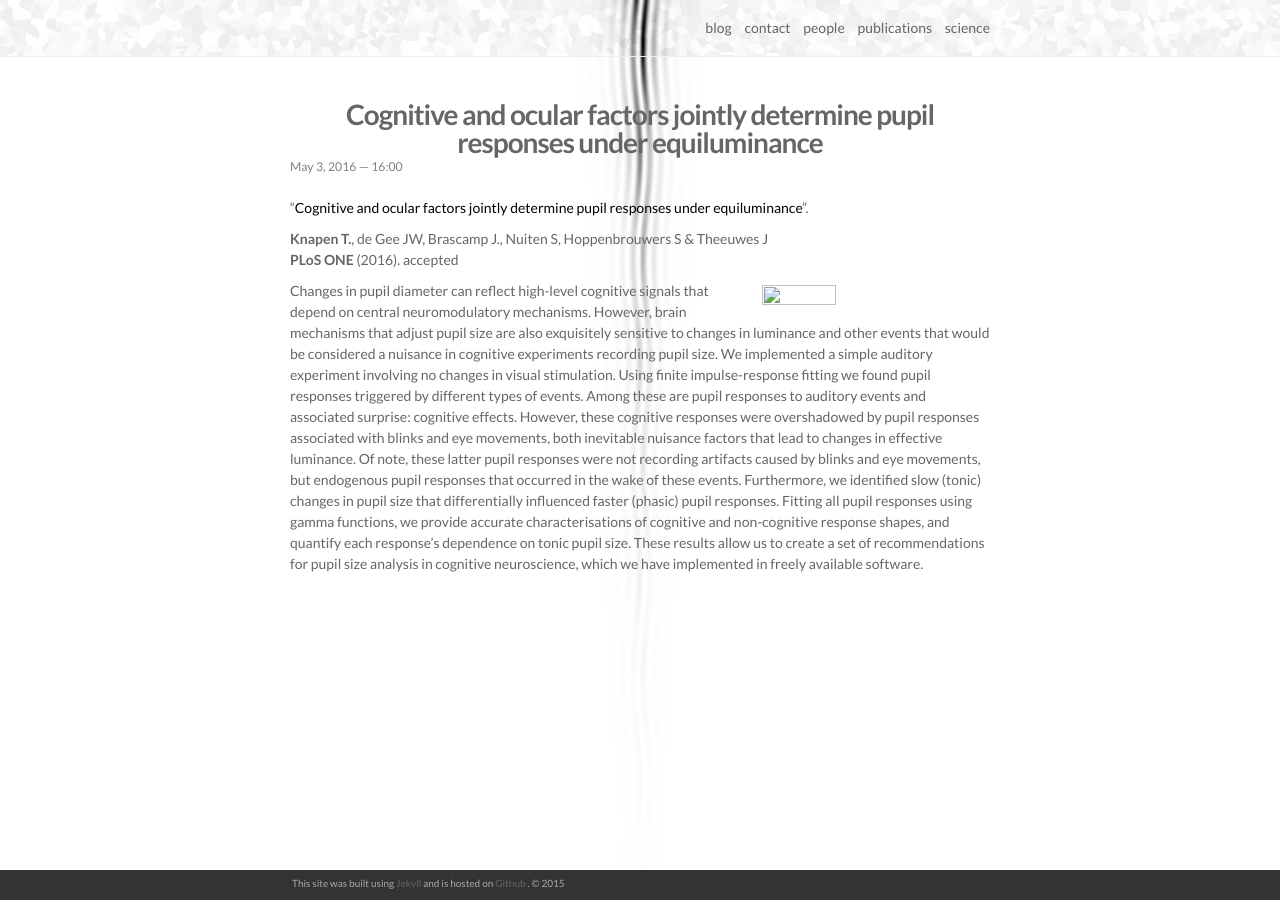
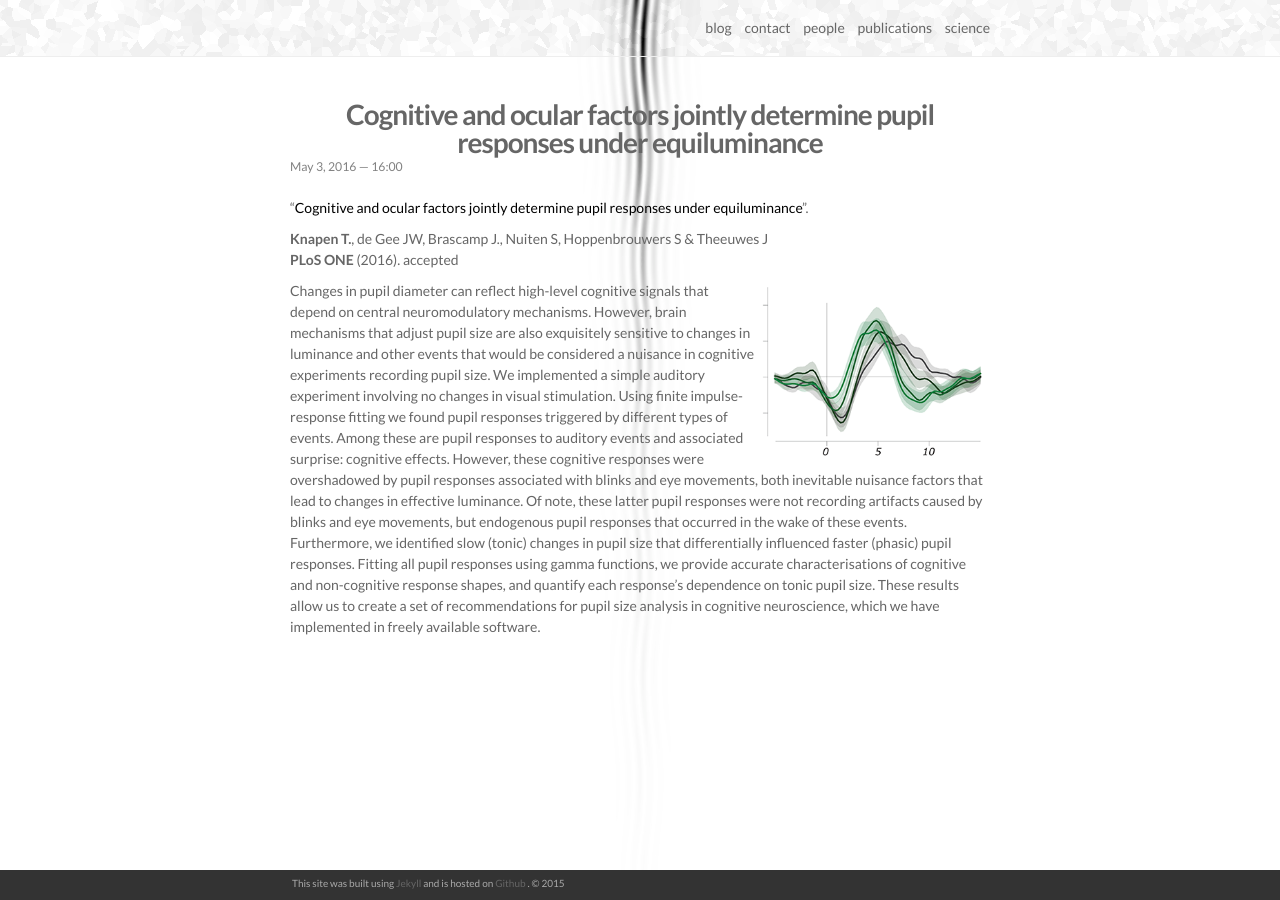
Before and after one commit to tknapen/tknapen.github.io, a Jekyll site: the page built from _publications/2016-3-5-PO.markdown, in a window 1280 px wide. Built offline with Jekyll 4.4.1, drawn with Linux system fonts in a browser that asks for light colours; nearby versions of some CDN libraries.

```diff
--- a/_publications/2016-3-5-PO.markdown
+++ b/_publications/2016-3-5-PO.markdown
@@ -10,6 +10,6 @@
 <strong>Knapen T.</strong>, de Gee JW, Brascamp J., Nuiten S, Hoppenbrouwers S & Theeuwes J<br />
 <strong>PLoS ONE</strong> (2016). accepted
 
-<img class="col one right" src="/img/publications/more_time_signals.png">
+<img class="col one right" src="/img/science/more_time_signals.png">
 
 Changes in pupil diameter can reflect high-level cognitive signals that depend on central neuromodulatory mechanisms. However, brain mechanisms that adjust pupil size are also exquisitely sensitive to changes in luminance and other events that would be considered a nuisance in cognitive experiments recording pupil size. We implemented a simple auditory experiment involving no changes in visual stimulation. Using finite impulse-response fitting we found pupil responses triggered by different types of events. Among these are pupil responses to auditory events and associated surprise: cognitive effects. However, these cognitive responses were overshadowed by pupil responses associated with blinks and eye movements, both inevitable nuisance factors that lead to changes in effective luminance. Of note, these latter pupil responses were not recording artifacts caused by blinks and eye movements, but endogenous pupil responses that occurred in the wake of these events. Furthermore, we identified slow (tonic) changes in pupil size that differentially influenced faster (phasic) pupil responses. Fitting all pupil responses using gamma functions, we provide accurate characterisations of cognitive and non-cognitive response shapes, and quantify each response's dependence on tonic pupil size. These results allow us to create a set of recommendations for pupil size analysis in cognitive neuroscience, which we have implemented in freely available software.
```
